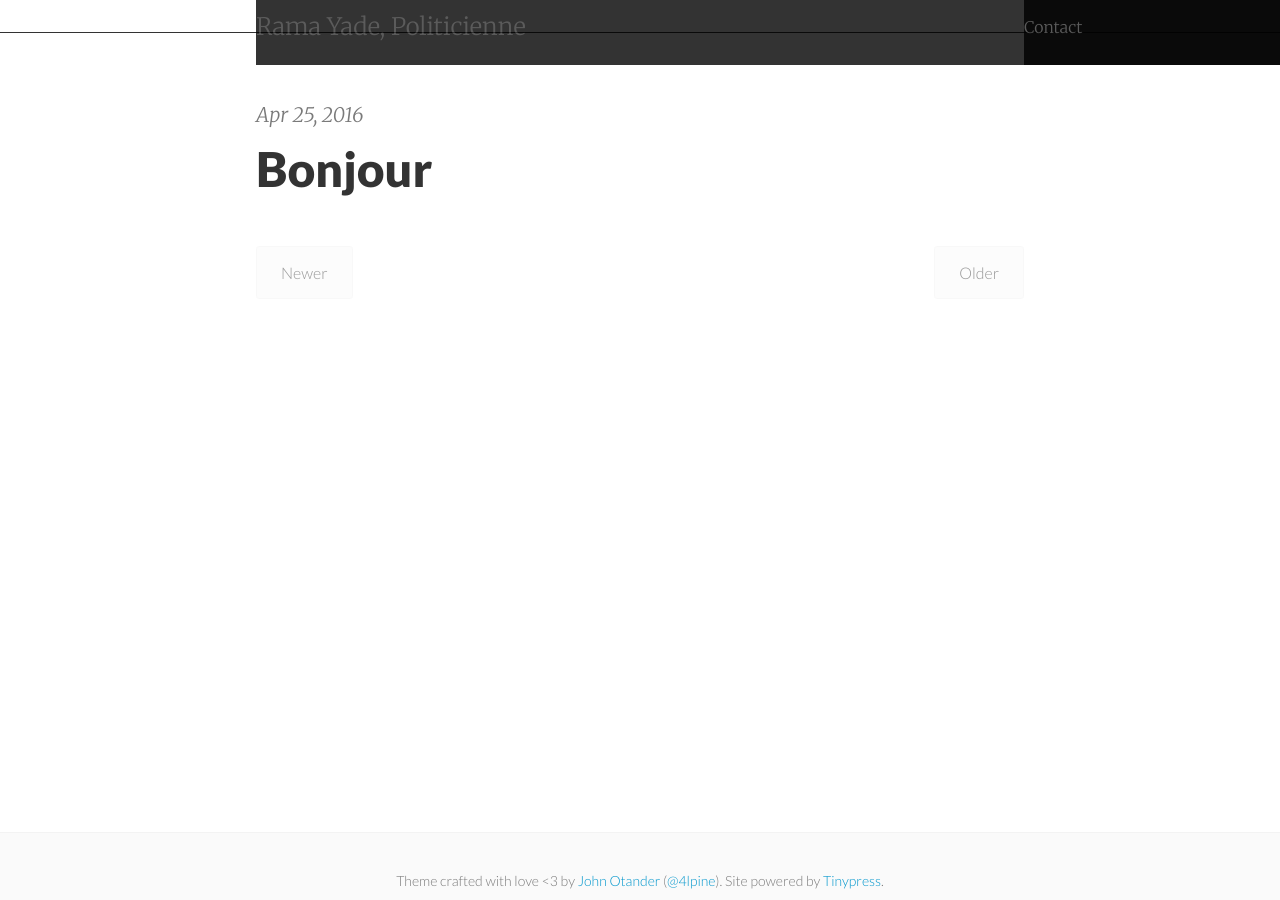
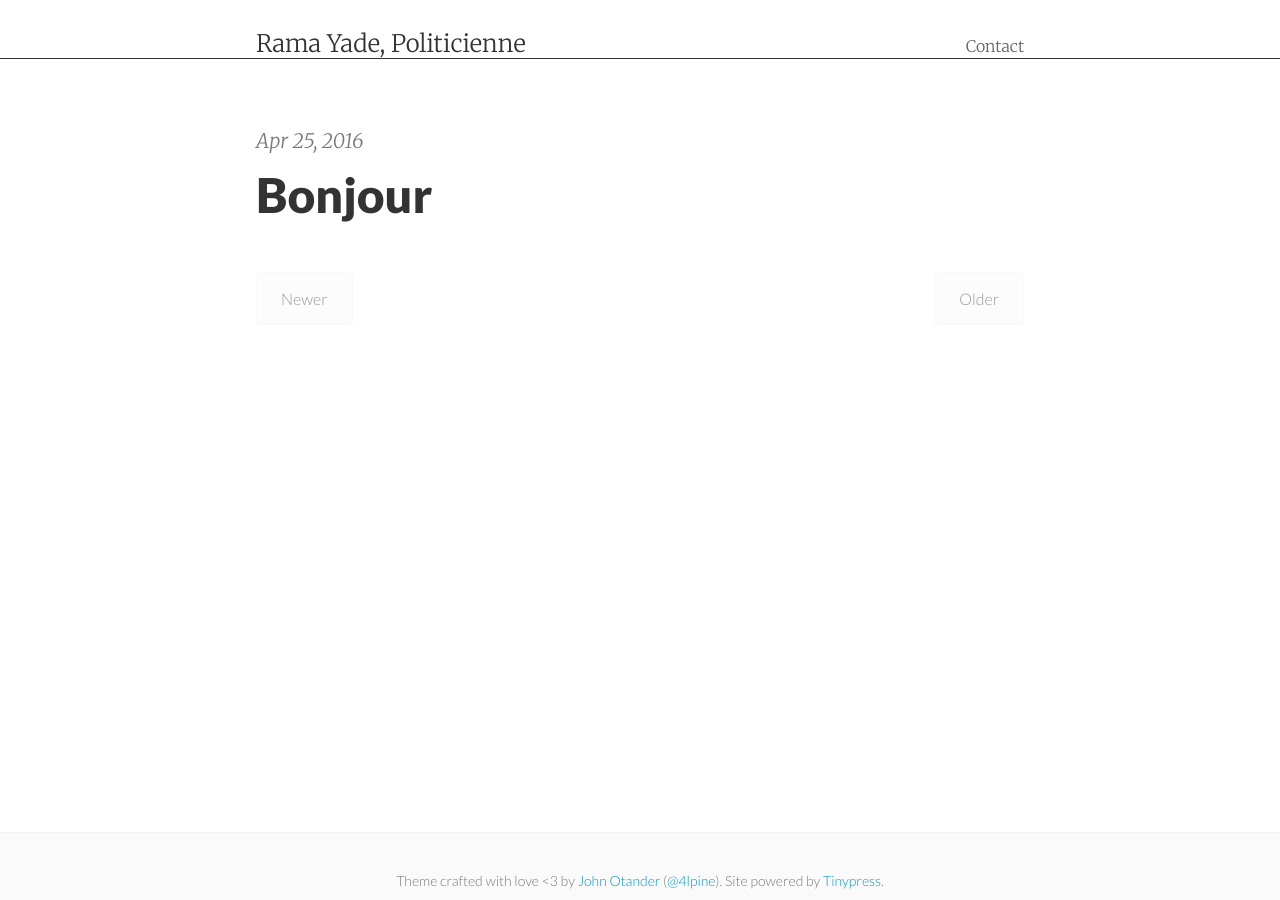
Before and after one commit to ryade/ryade.github.io, a Jekyll site: the page built from index.html, in a window 1280 px wide and 900 px high. Built offline with Jekyll 4.4.1, drawn with Linux system fonts in a browser that asks for light colours; the list of posts is cut into pages by our own code.

Commit message:
Update pixyll.css

```diff
--- a/css/pixyll.css
+++ b/css/pixyll.css
@@ -59,9 +59,6 @@ body {
 .site-header a {
   color: #333;
   font-weight: 300;
-  position:fixed; top:0px; margin:auto; z-index:100000; width:100%;
-  background:#000; height:50px; opacity:0.8;
-  padding-top:15px;
 }
 
 .site-header nav a {
```
